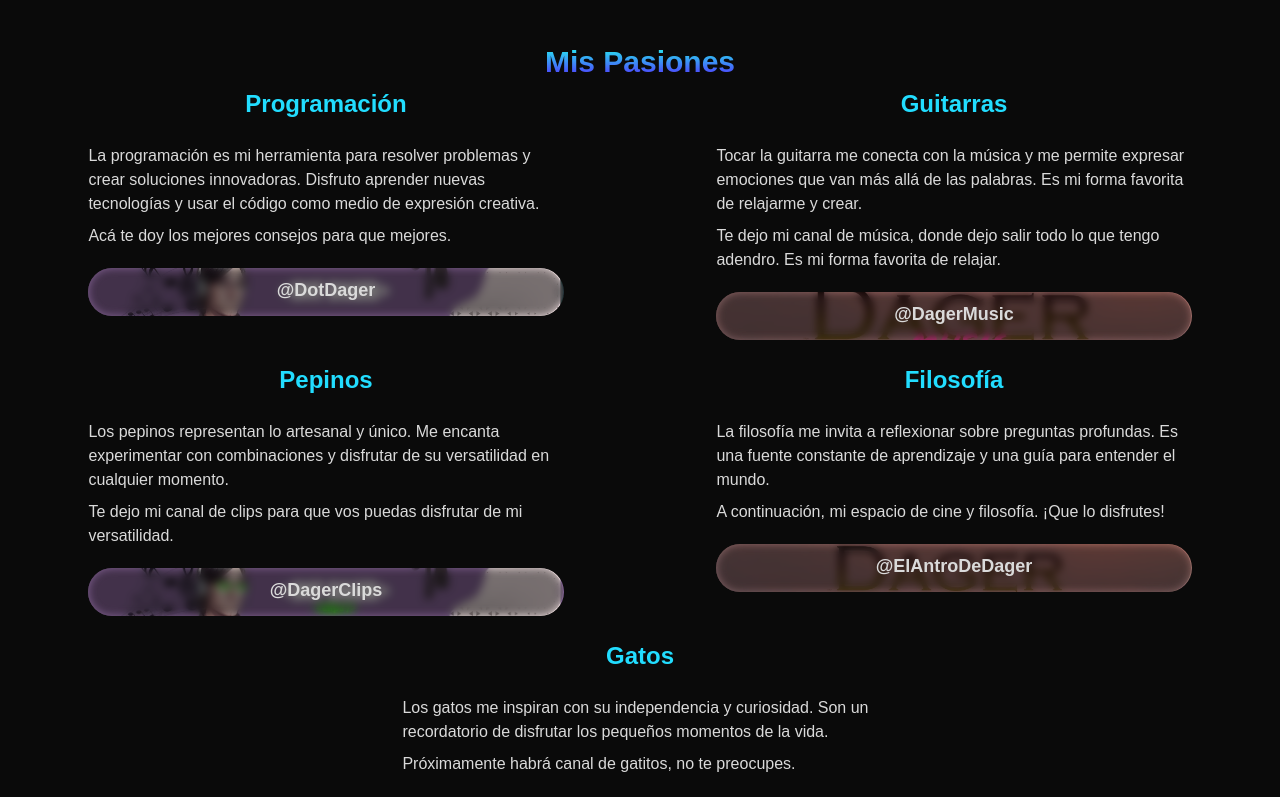
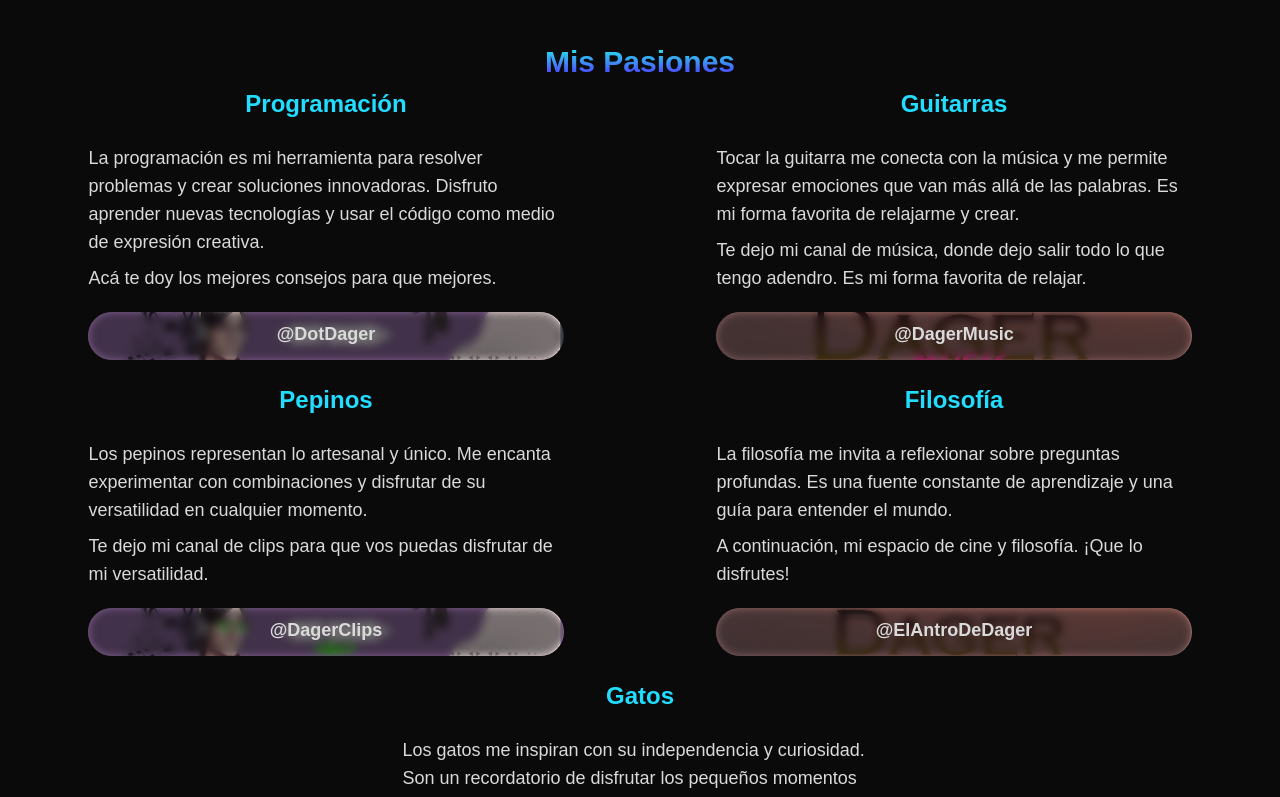
Before and after one commit to MLMarce/DotDagerNext, a Next.js app: page / in a window 1280 px wide. Shown: the part 860-1657 px from the top of the page. Built offline with nearby package versions, Linux system fonts and the light colour scheme.

Commit message:
fix h-max hero

```diff
--- a/src/components/Passion.tsx
+++ b/src/components/Passion.tsx
@@ -16,7 +16,7 @@ export default function Passion({ name, description, imgName, link, pYoutube, na
             <header className="w-full p-2">
                 <h4 className="font-semibold text-primary text-center text-2xl">{name}</h4>
             </header>
-            <main className=" p-3 pt-4 h-3/5 flex flex-col gap-2">
+            <main className=" p-3 pt-4 h-3/5 flex flex-col gap-2 text-lg">
                 <p>{description}</p>
                 <p>{pYoutube}</p>
             </main>
--- a/src/components/sections/Hero.tsx
+++ b/src/components/sections/Hero.tsx
@@ -3,7 +3,7 @@ import Networks from "../Networks";
 
 export default function Hero() {
   return (
-    <section id="hero" className="w-full h-max min-h-screen md:pt-16 p-2 pt-5 flex flex-col md:flex-row gap-2 md:justify-center items-center relative">
+    <section id="hero" className="w-full h-screen max-h-[1080px]  md:pt-16 p-2 pt-5 flex flex-col md:flex-row gap-2 md:justify-center items-center relative">
       <div className="w-full h-auto md:h-[70vh] flex flex-col md:flex-col-reverse items-center md:justify-end gap-2">
         <h1 className="text-3xl font-bold bg-gradientcolor bg-clip-text text-transparent">Dot Dager</h1>
         <Image
```
